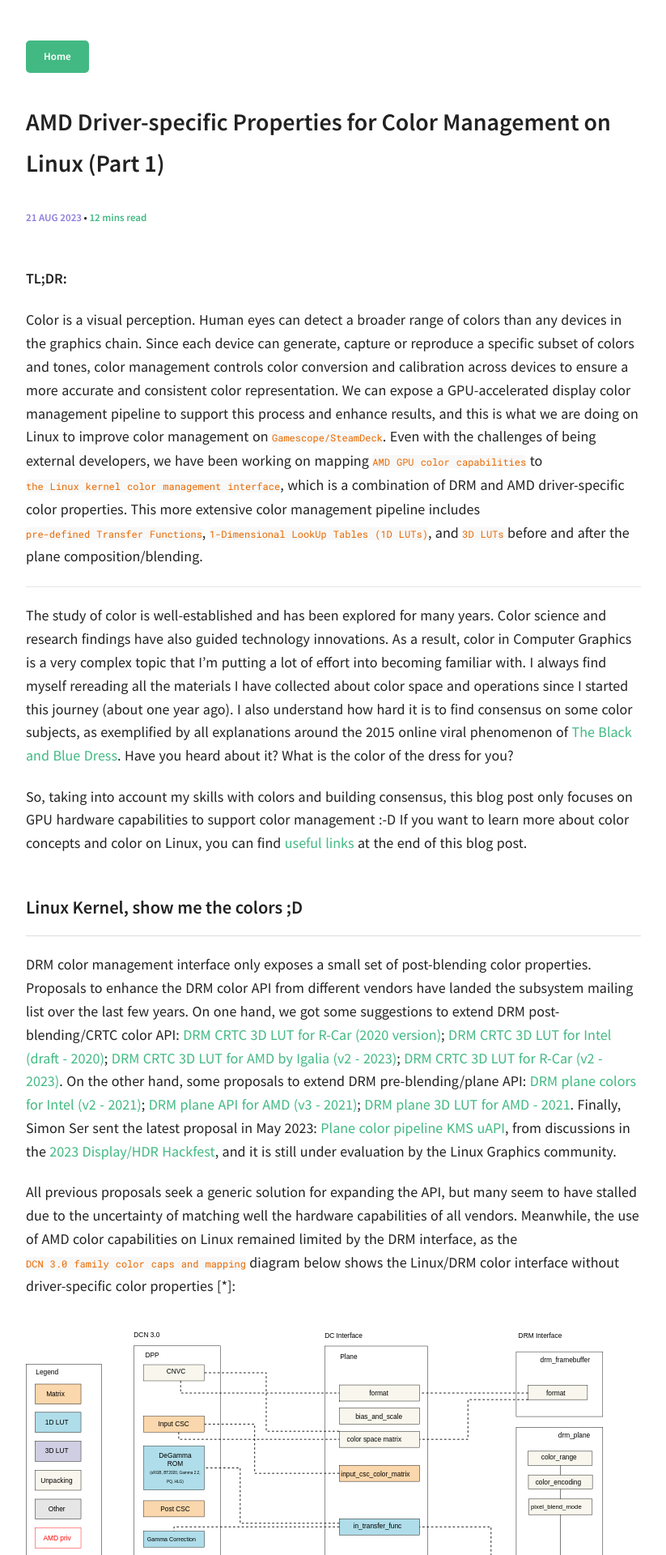
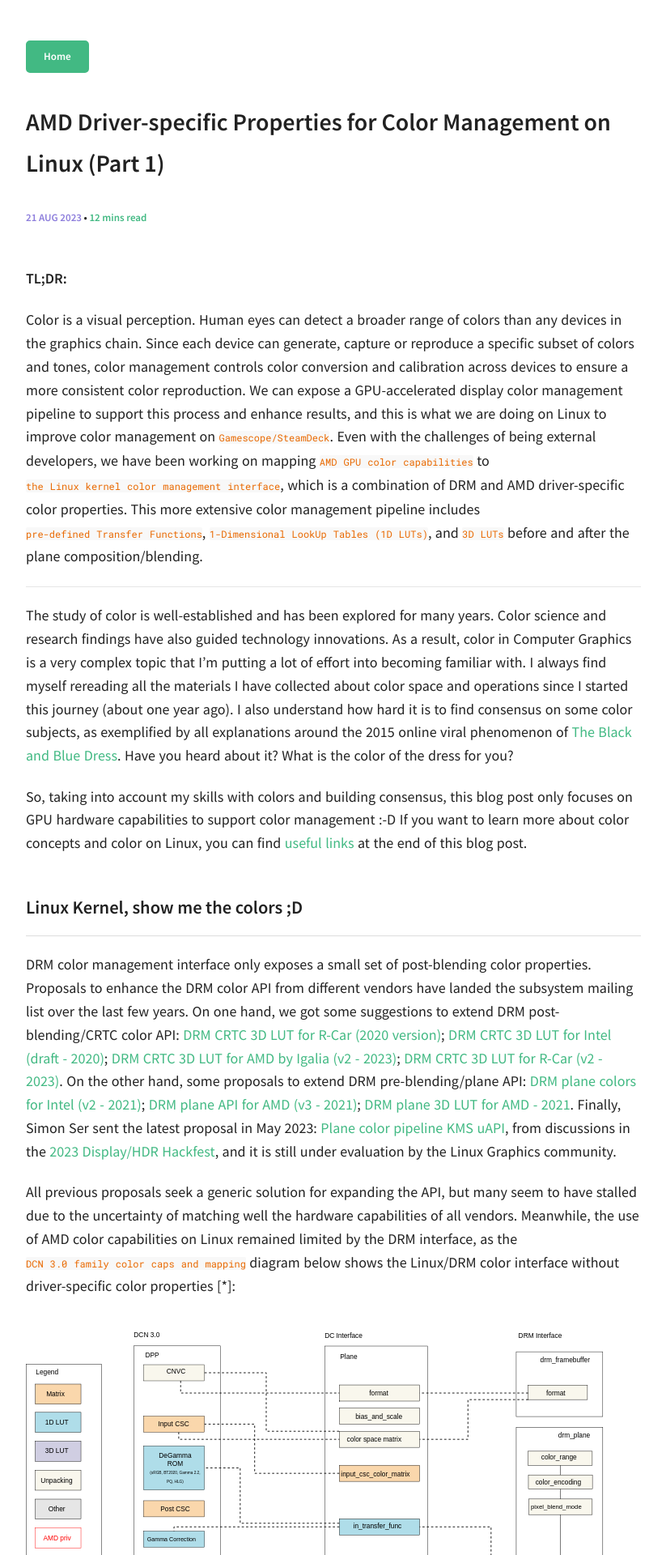
Before and after one commit to melissawen/melissawen.github.io, a Jekyll site: the page built from _posts/2023-08-21-amd-steamdeck-colors.md, in a window 1280 px wide. Shown: the top 1920 px of the page at 81% size, without its empty margins (338-1161 px from the left). Built offline with Jekyll 4.4.1, drawn with Linux system fonts in a browser that asks for light colours; some of the changed text lies outside the part shown.

Commit message:
remove accurate

```diff
--- a/_posts/2023-08-21-amd-steamdeck-colors.md
+++ b/_posts/2023-08-21-amd-steamdeck-colors.md
@@ -10,16 +10,16 @@ categories: igalia
 Color is a visual perception. Human eyes can detect a broader range of colors
 than any devices in the graphics chain. Since each device can generate, capture
 or reproduce a specific subset of colors and tones, color management controls
-color conversion and calibration across devices to ensure a more accurate and
-consistent color representation. We can expose a GPU-accelerated display color
-management pipeline to support this process and enhance results, and this is
-what we are doing on Linux to improve color management on
-`Gamescope/SteamDeck`. Even with the challenges of being external developers,
-we have been working on mapping `AMD GPU color capabilities` to `the Linux
-kernel color management interface`, which is a combination of DRM and AMD
-driver-specific color properties. This more extensive color management pipeline
-includes `pre-defined Transfer Functions`, `1-Dimensional LookUp Tables (1D
-LUTs)`, and `3D LUTs` before and after the plane composition/blending.
+color conversion and calibration across devices to ensure a more consistent
+color reproduction. We can expose a GPU-accelerated display color management
+pipeline to support this process and enhance results, and this is what we are
+doing on Linux to improve color management on `Gamescope/SteamDeck`. Even with
+the challenges of being external developers, we have been working on mapping
+`AMD GPU color capabilities` to `the Linux kernel color management interface`,
+which is a combination of DRM and AMD driver-specific color properties. This
+more extensive color management pipeline includes `pre-defined Transfer
+Functions`, `1-Dimensional LookUp Tables (1D LUTs)`, and `3D LUTs` before and
+after the plane composition/blending.
 
 ---
 
@@ -124,7 +124,7 @@ only one output per CRTC. Color conversions after blending would be enough in a
 single-plane scenario or when dealing with planes in the same color space on
 the kernel side. Still, it cannot help to handle the blending of multiple
 planes with different color spaces and luminance levels. With plane color
-management properties, userspace can get a more accurate representation of
+management properties, userspace can get better representation of
 colors to deal with the diversity of color profiles of devices in the graphics
 chain, bring a `wide color gamut (WCG)`, convert `High-Dynamic-Range (HDR)`
 content to `Standard-Dynamic-Range (SDR)` content (and vice-versa). With a
```
